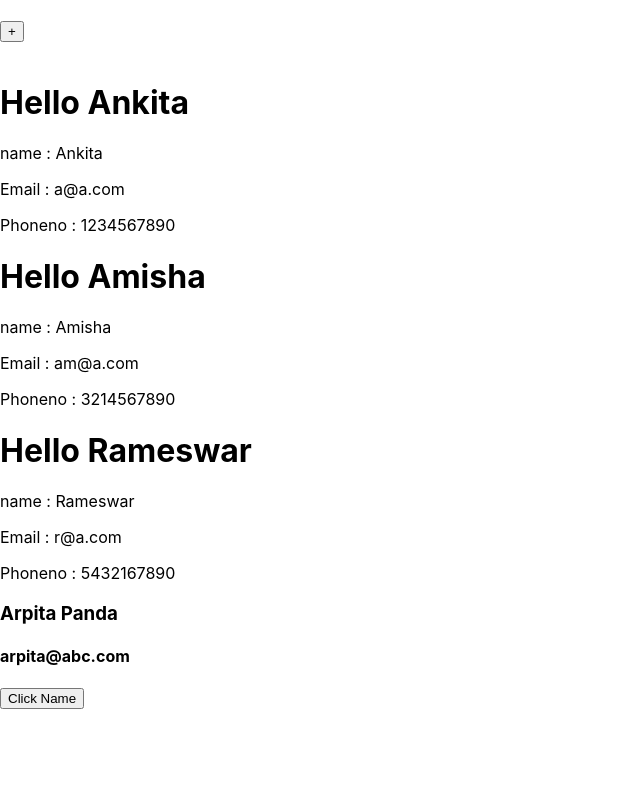
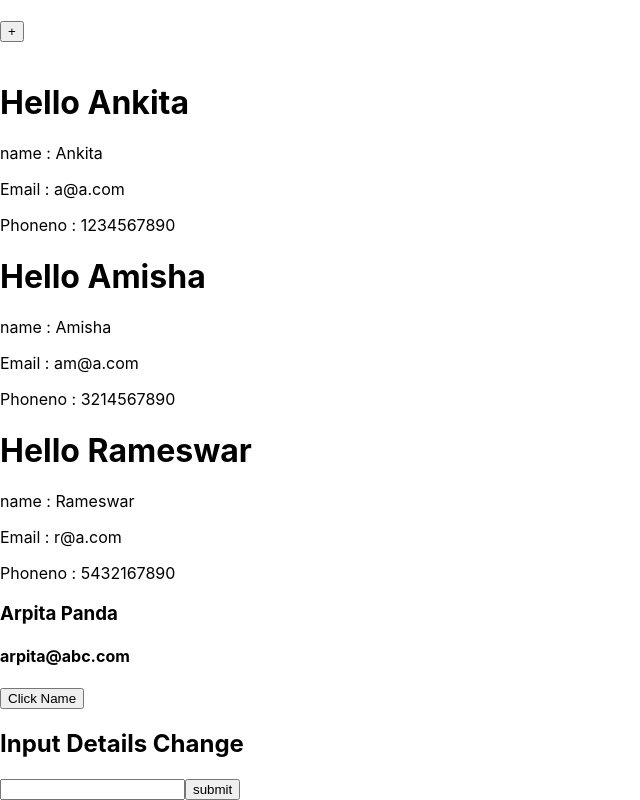
Before and after one commit to ArpitaPanda-1999/React-Practice-Youtube, a React (Create React App) app: page / in a window 1280 px wide. Shown: the part 562-1362 px from the top of the page, without its empty margins (0-640 px from the left). Before the commit the page ends 1271 px from the top, so only its background shows below. Built offline with nearby package versions, Linux system fonts and the light colour scheme.

Commit message:
Input box

```diff
--- a/src/App.js
+++ b/src/App.js
@@ -6,6 +6,7 @@ import ClassPropsApp from './React-Practice/Class-props-app.jsx';
 import Index from './React-Practice/Fuction-index.jsx';
 import Index1 from './React-Practice/Fuction-index1.jsx';
 import FirstPropes from './React-Practice/Function-props.jsx';
+import InputBox from './React-Practice/InputBox.jsx';
 
 function App() {
 
@@ -31,6 +32,7 @@ function App() {
       }
 
       <ClassPropsApp />
+      <InputBox />
     </>
   );
 }
--- /dev/null
+++ b/src/React-Practice/InputBox.jsx
@@ -0,0 +1,25 @@
+import React, {useState} from "react";
+
+const InputBox = () => {
+
+    const[inputValue, setInputValue] = useState("")
+
+    const[inputValueShow, setInputValueShow] = useState(false)
+
+    const handleInput = (e) => {
+        console.log(e.target.value);
+        setInputValue(e.target.value); //input change with change in text in same time
+        setInputValueShow(false);//this is false because we want onclick it will submit otherwise if true it will show on the screen
+    }
+
+    return(
+        <>
+            <h2>Input Details Change</h2>
+            <h3>{inputValueShow ? inputValue : ""}</h3>
+            <input type="text" onChange={handleInput} />
+            <button onClick={() => setInputValueShow(true)}>submit</button>
+        </>
+    )
+}
+
+export default InputBox;
```
